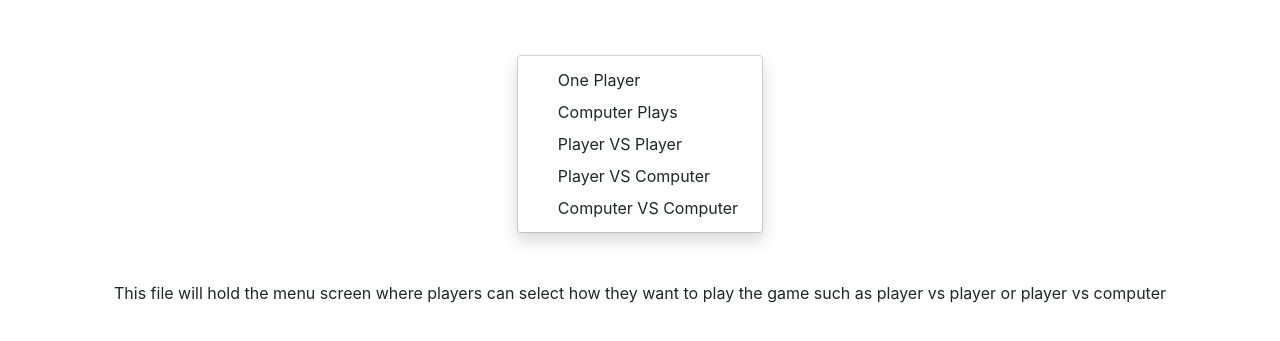
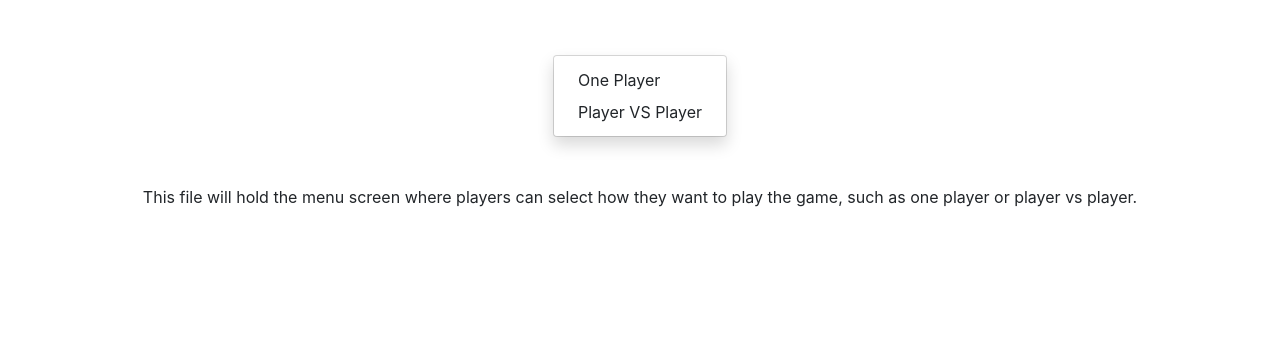
Before and after one commit to IsabellaS2/Advanced-Programming-Game, a plain HTML site: page menu.html in a window 1280 px wide. Shown: the part 61-402 px from the top of the page. Drawn offline with nearby package versions, Linux system fonts and the light colour scheme.

Commit message:
Part one of editing code for menu

```diff
--- a/menu.html
+++ b/menu.html
@@ -11,6 +11,7 @@
       integrity="sha384-Vkoo8x4CGsO3+Hhxv8T/Q5PaXtkKtu6ug5TOeNV6gBiFeWPGFN9MuhOf23Q9Ifjh"
       crossorigin="anonymous"
     />
+    <!-- SCRIPT FILES -->
     <script src="https://code.jquery.com/jquery-3.6.4.min.js"></script>
     <script src="menu.js" charset="utf-8"></script>
   </head>
@@ -29,65 +30,23 @@
             class="dropdown-item d-flex gap-2 align-items-center"
             href="index.html"
           >
-            <svg class="bi" width="16" height="16">
-              <use xlink:href="index.html"></use>
-            </svg>
             One Player
-          </a>
-        </li>
-        <li>
-          <a
-            id="omputerPlayBtn"
-            class="dropdown-item d-flex gap-2 align-items-center"
-            href="#"
-          >
-            <svg class="bi" width="16" height="16">
-              <use xlink:href="#image-fill"></use>
-            </svg>
-            Computer Plays
           </a>
         </li>
         <li>
           <a
             id="playerVsPlayerBtn"
             class="dropdown-item d-flex gap-2 align-items-center"
-            href="#"
+            href="index.html?mode=playerVsPlayer"
           >
-            <svg class="bi" width="16" height="16">
-              <use xlink:href="#film"></use>
-            </svg>
             Player VS Player
-          </a>
-        </li>
-        <li>
-          <a
-            id="playerVsComputerBtn"
-            class="dropdown-item d-flex gap-2 align-items-center"
-            href="#"
-          >
-            <svg class="bi" width="16" height="16">
-              <use xlink:href="#music-note-beamed"></use>
-            </svg>
-            Player VS Computer
-          </a>
-        </li>
-        <li>
-          <a
-            id="computerVsComputerBtn"
-            class="dropdown-item d-flex gap-2 align-items-center"
-            href="#"
-          >
-            <svg class="bi" width="16" height="16">
-              <use xlink:href="#joystick"></use>
-            </svg>
-            Computer VS Computer
           </a>
         </li>
       </ul>
     </div>
     <p>
       This file will hold the menu screen where players can select how they want
-      to play the game such as player vs player or player vs computer
+      to play the game, such as one player or player vs player.
     </p>
   </body>
 </html>
--- a/menu.js
+++ b/menu.js
@@ -1,4 +1,10 @@
-// $(document).ready(function () {
-//   const playerName = prompt("Enter your name:");
-//   localStorage.setItem("playerName", playerName);
-// });
+// menu.js
+$(document).ready(function () {
+   $("#onePlayerBtn").click(function () {
+     window.location.href = "index.html";
+   });
+
+   $("#playerVsPlayerBtn").click(function () {
+     window.location.href = "index.html?mode=playerVsPlayer";
+   });
+ });
```
Also changed, not shown: index.html (+4 -2 lines), index.js (+16 -21 lines).
